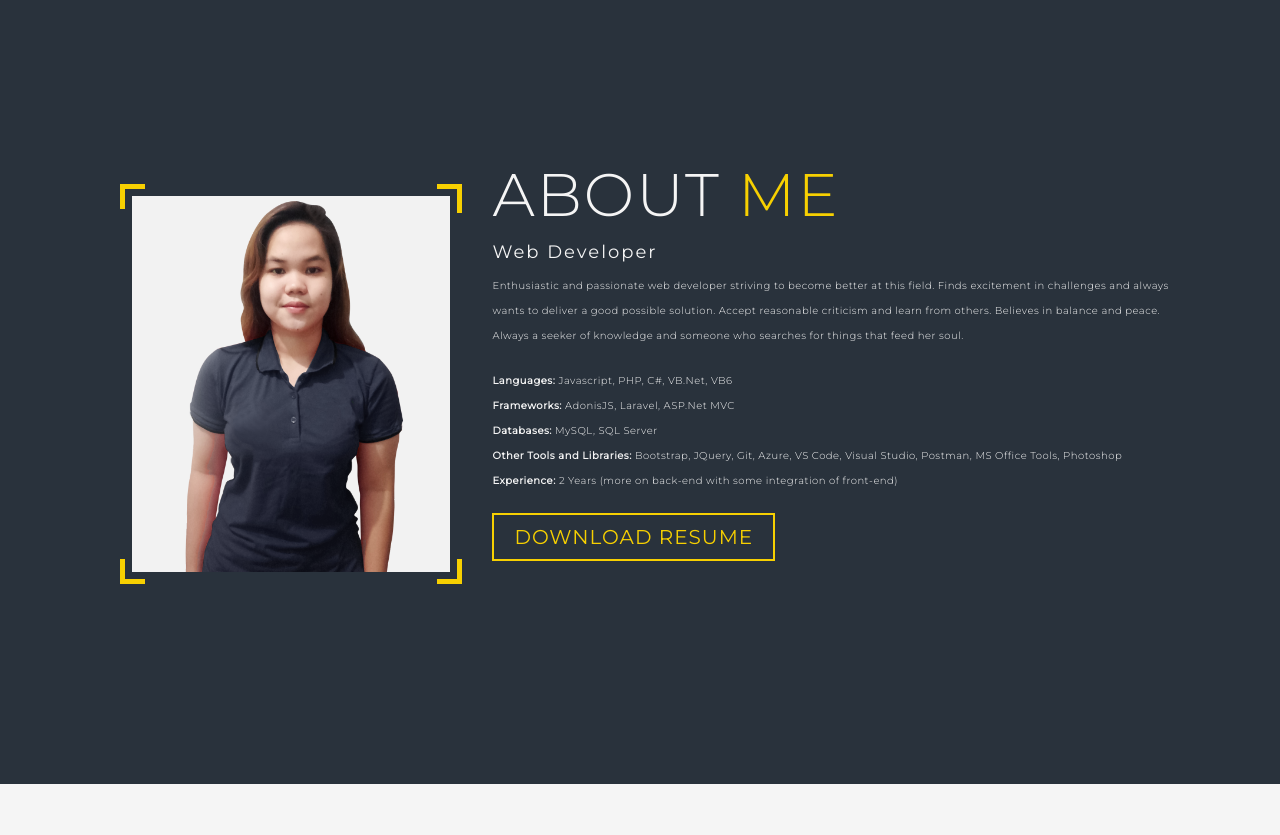
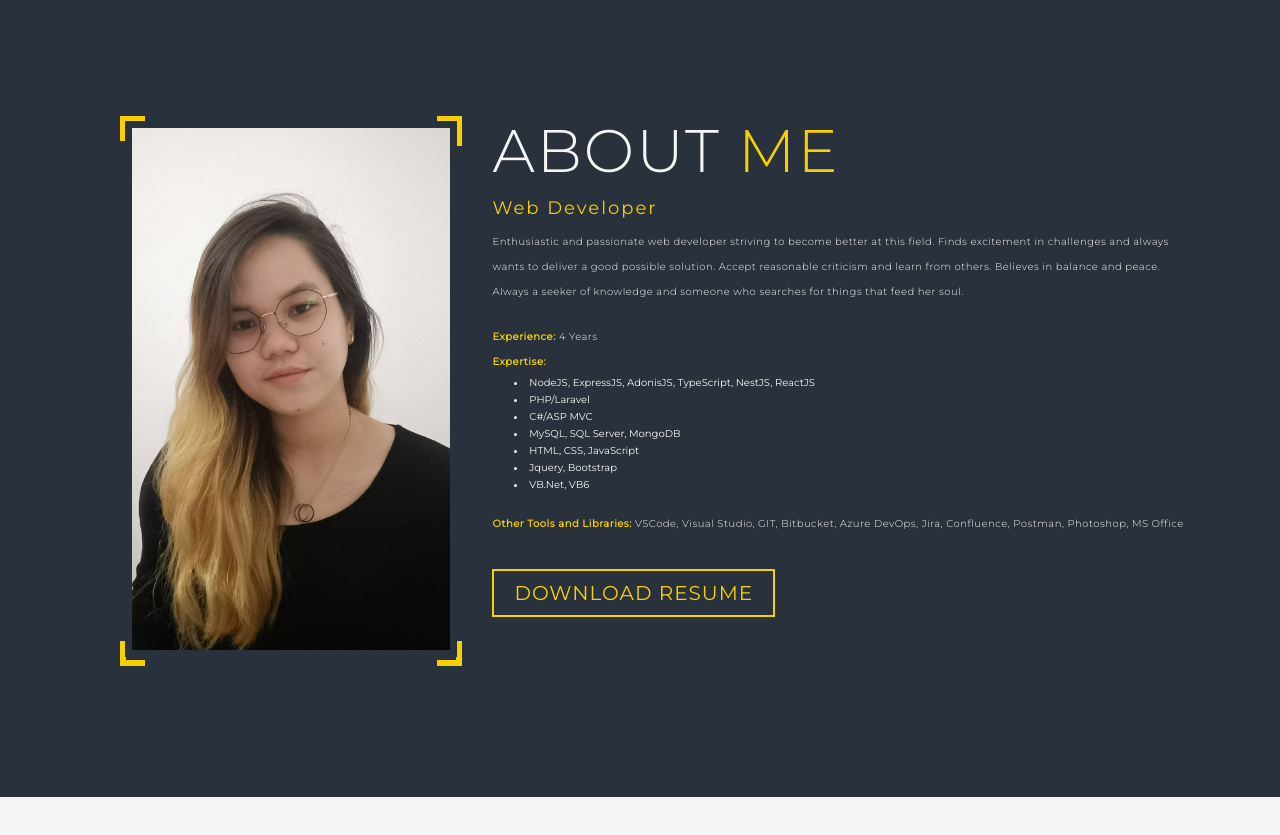
Before and after one commit to ACDA0209/acda0209.github.io, a plain HTML site: page index.html in a window 1280 px wide. Shown: the part 3140-3975 px from the top of the page. Drawn offline with Linux system fonts and the light colour scheme.

Commit message:
update about me

```diff
--- a/index.html
+++ b/index.html
@@ -181,23 +181,36 @@
       <div class="about container">
         <div class="col-left">
           <div class="about-img">
-            <img src="./img/anna_profile_light_brown.png" alt="img">
+            <img src="./img/anna_profile_black.jpg" alt="img">
           </div>
         </div>
         <div class="col-right">
           <h1 class="section-title">About <span>me</span></h1>
-          <h2>Web Developer</h2>
+          <h2 class="yellow">Web Developer</h2>
           <p>Enthusiastic and passionate web developer striving to become better at this field. Finds excitement in challenges and always wants to deliver a good possible solution. Accept reasonable criticism and learn from others.
             Believes in balance and peace. Always a seeker of knowledge and someone who searches for things that feed her soul. </p>
             <p class="aboutme">
-              <b>Languages: </b>Javascript, PHP, C#, VB.Net, VB6 <br>
-              <b>Frameworks: </b>AdonisJS, Laravel, ASP.Net MVC <br>
-              <b>Databases: </b>MySQL, SQL Server <br>
-              <b>Other Tools and Libraries: </b>Bootstrap, JQuery, Git, Azure, VS Code, Visual Studio, Postman,
-              MS Office Tools, Photoshop
-              <br style="margin-bottom: 12px;">
-              <b>Experience: </b>2 Years (more on back-end with some integration of front-end)<br>
+              <!-- <b>Languages: </b>JavaScript(Node.js),TypeScript PHP, C#, VB.Net, VB6 <br>
+              <b>Frameworks: </b>Express.js, AdonisJS, NestJS, React.js, Bootstrap,Laravel, ASP.Net MVC <br>
+              <b>Databases: </b>MySQL, SQL Server, MongoDB <br> -->
+
+              <b class="yellow">Experience: </b>4 Years<br>
+              <b class="yellow">Expertise: </b>
+              <ul class="expertise">
+                <li>NodeJS,  ExpressJS, AdonisJS, TypeScript, NestJS, ReactJS</li>
+                <li>PHP/Laravel</li>
+                <li>C#/ASP MVC</li>
+                <li>MySQL, SQL Server, MongoDB</li>
+                <li>HTML, CSS, JavaScript</li>
+                <li>Jquery, Bootstrap</li>
+                <li>VB.Net, VB6</li>
+
+              </ul><br>
+              <p>
+                <b class="yellow">Other Tools and Libraries: </b> VSCode, Visual Studio, GIT, Bitbucket,  Azure DevOps, Jira, Confluence, Postman, Photoshop, MS Office
+              </p>
             </p>
+            <br style="margin-bottom: 10px;">
           <a href="/files/RESUME-AnnaClarissaAranas-2023.pdf" class="cta">Download Resume</a>
         </div>
       </div>
--- a/style.css
+++ b/style.css
@@ -606,6 +606,17 @@ text-align: center;
 #about .cta {
   margin-top: 0px;
 }
+
+#about ul.expertise {
+  color: #f5f5f5;
+  margin-left: 5%;
+  font-size: 10px;
+  font-family: "Montserrat", sans-serif;
+  margin-top: -20px;
+}
+#about ul.expertise li{
+  padding: 2px;
+}
 /* End About Section */
 
 /* contact Section */
@@ -829,7 +840,7 @@ text-align: center;
   }
   #about .col-left {
     width: 600px;
-    height: 400px;
+    height: 550px;
     padding-left: 60px;
   }
   #about .about .col-left .about-img::after {
@@ -923,3 +934,6 @@ text-align: center;
   }
 }
 /* End  Media Query For Desktop */
+.yellow{
+  color: #f7d001 !important;
+}
```
Also changed, not shown: img/anna_profile_black.jpg (added).
